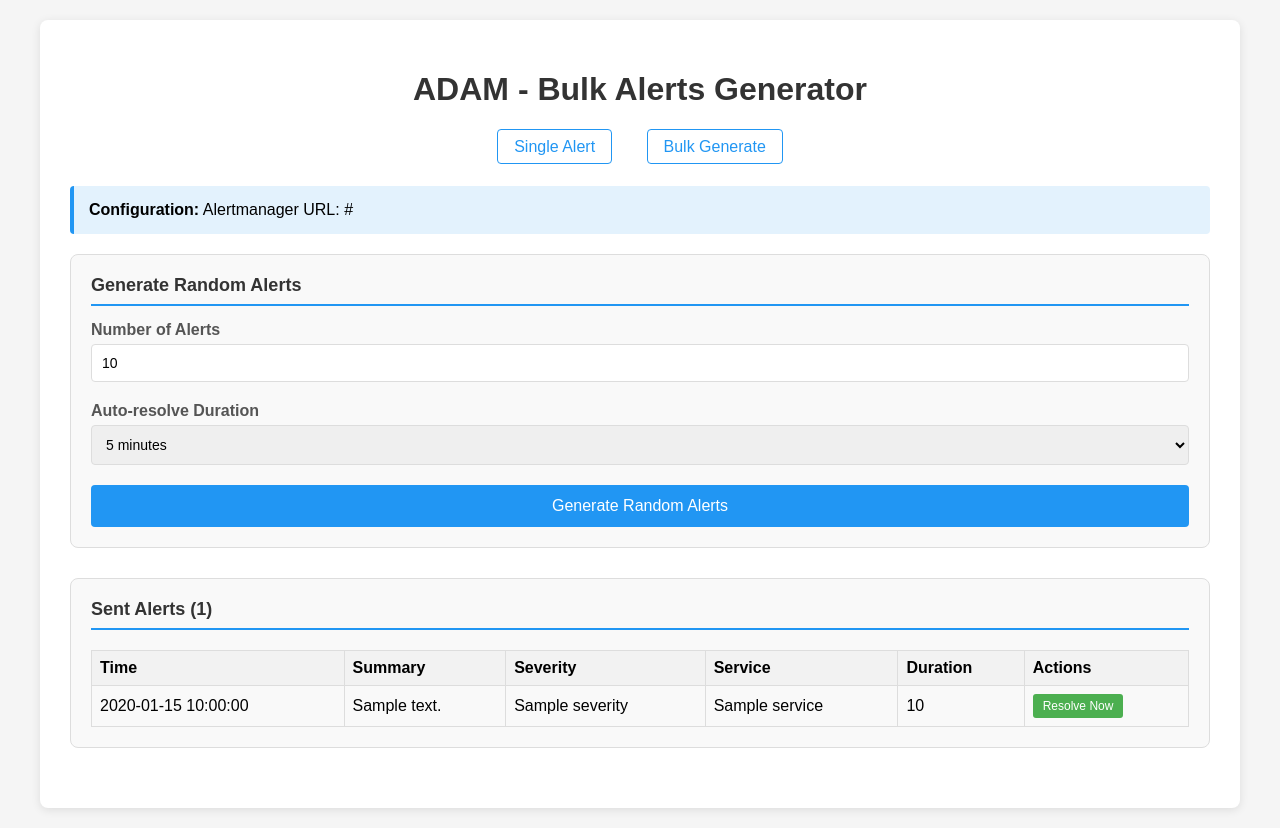
After one commit to eslupmi/adam, a FastAPI app: template templates/bulk_generate.html in a window 1280 px wide. The commit adds this page. Run offline with FastAPI, Linux system fonts and the light colour scheme; the template is opened without the code that fills it: most values are stand-ins (such as "Sample title", 1, 10 or a date in 2020).

Commit message:
Update ADAM

```diff
--- a/app.py
+++ b/app.py
@@ -5,6 +5,7 @@ from fastapi.staticfiles import StaticFiles
 import json
 import os
 import asyncio
+import uuid
 from datetime import datetime, timedelta
 from typing import List, Optional
 import uvicorn
@@ -17,6 +18,9 @@ ALERTMANAGER_URL = os.environ.get('ALERTMANAGER_URL', 'http://localhost:9093')
 
 # File to store form history
 HISTORY_FILE = 'form_history.json'
+
+# File to store sent alerts for auto-resolve
+SENT_ALERTS_FILE = 'sent_alerts.json'
 
 # Templates
 templates = Jinja2Templates(directory="templates")
@@ -310,6 +314,23 @@ async def send_alert(
     )
 
     if success:
+        # Generate unique alert ID
+        alert_id = str(uuid.uuid4())
+
+        # Save alert info for later resolve
+        alert_info = {
+            'id': alert_id,
+            'summary': summary.strip(),
+            'description': description.strip(),
+            'severity': severity.strip(),
+            'service': service.strip(),
+            'duration': duration.strip(),
+            'custom_labels': custom_labels,
+            'custom_annotations': custom_annotations,
+            'sent_at': datetime.utcnow().isoformat()
+        }
+        add_sent_alert(alert_info)
+
         # Start auto-resolve task
         asyncio.create_task(auto_resolve_alert(
             duration.strip(),
@@ -363,6 +384,156 @@ async def send_alert(
             }
         })
 
+def load_sent_alerts():
+    """Load sent alerts from JSON file"""
+    if os.path.exists(SENT_ALERTS_FILE):
+        try:
+            with open(SENT_ALERTS_FILE, 'r') as f:
+                return json.load(f)
+        except:
+            pass
+    return []
+
+def save_sent_alerts(alerts):
+    """Save sent alerts to JSON file"""
+    with open(SENT_ALERTS_FILE, 'w') as f:
+        json.dump(alerts, f, indent=2)
+
+def add_sent_alert(alert_info):
+    """Add alert to sent alerts list"""
+    alerts = load_sent_alerts()
+    alerts.append(alert_info)
+    save_sent_alerts(alerts)
+
+def get_sent_alerts():
+    """Get all sent alerts"""
+    return load_sent_alerts()
+
+def resolve_sent_alert(alert_id):
+    """Resolve a specific sent alert"""
+    alerts = load_sent_alerts()
+    for alert in alerts:
+        if alert.get('id') == alert_id:
+            # Send resolved alert
+            success, message = send_resolved_alert_with_curl(
+                alert['summary'],
+                alert['description'],
+                alert['severity'],
+                alert['service'],
+                alert.get('custom_labels', {}),
+                alert.get('custom_annotations', {})
+            )
+            if success:
+                # Remove from sent alerts
+                alerts = [a for a in alerts if a.get('id') != alert_id]
+                save_sent_alerts(alerts)
+                return True, "Alert resolved successfully"
+            else:
+                return False, message
+    return False, "Alert not found"
+
+@app.get("/bulk-generate", response_class=HTMLResponse)
+async def bulk_generate_page(request: Request):
+    """Bulk generate alerts page"""
+    sent_alerts = get_sent_alerts()
+    return templates.TemplateResponse("bulk_generate.html", {
+        "request": request,
+        "alertmanager_url": ALERTMANAGER_URL,
+        "sent_alerts": sent_alerts
+    })
+
+@app.post("/bulk-generate", response_class=HTMLResponse)
+async def bulk_generate_alerts(
+    request: Request,
+    count: int = Form(10),
+    duration: str = Form("5m")
+):
+    """Generate multiple random alerts"""
+    import random
+
+    # Random words for summaries and descriptions
+    summary_words = [
+        "Database", "Connection", "Memory", "CPU", "Disk", "Network", "Service", "API", "Cache", "Queue",
+        "Timeout", "Error", "Failure", "Warning", "Critical", "High", "Low", "Medium", "Overflow", "Underflow"
+    ]
+
+    description_words = [
+        "is experiencing issues", "has high latency", "is running out of resources", "is not responding",
+        "has exceeded threshold", "is down", "is slow", "is overloaded", "has errors", "needs attention",
+        "requires maintenance", "is unstable", "has performance problems", "is failing", "is degraded"
+    ]
+
+    # Random service names
+    service_names = [
+        "auth-service", "api-gateway", "user-service", "payment-service", "notification-service",
+        "database-service", "cache-service", "queue-service", "storage-service", "monitoring-service",
+        "frontend-app", "backend-api", "mobile-api", "admin-panel", "analytics-service",
+        "search-service", "email-service", "sms-service", "file-service", "log-service"
+    ]
+
+    severities = ["info", "warning", "critical"]
+
+    generated_count = 0
+    errors = []
+
+    for i in range(count):
+        try:
+            # Generate random alert data
+            summary = f"{random.choice(summary_words)} {random.choice(summary_words)}"
+            description = f"{summary} {random.choice(description_words)}"
+            severity = random.choice(severities)
+            service = random.choice(service_names)
+
+            # Send alert
+            success, message = send_alert_with_curl(
+                summary, description, severity, duration, service, {}, {}
+            )
+
+            if success:
+                # Generate unique alert ID
+                alert_id = str(uuid.uuid4())
+
+                # Save alert info
+                alert_info = {
+                    'id': alert_id,
+                    'summary': summary,
+                    'description': description,
+                    'severity': severity,
+                    'service': service,
+                    'duration': duration,
+                    'custom_labels': {},
+                    'custom_annotations': {},
+                    'sent_at': datetime.utcnow().isoformat()
+                }
+                add_sent_alert(alert_info)
+
+                # Start auto-resolve task
+                asyncio.create_task(auto_resolve_alert(
+                    duration, summary, description, severity, service, {}, {}
+                ))
+
+                generated_count += 1
+            else:
+                errors.append(f"Alert {i+1}: {message}")
+
+        except Exception as e:
+            errors.append(f"Alert {i+1}: {str(e)}")
+
+    sent_alerts = get_sent_alerts()
+    return templates.TemplateResponse("bulk_generate.html", {
+        "request": request,
+        "alertmanager_url": ALERTMANAGER_URL,
+        "sent_alerts": sent_alerts,
+        "message": f"Generated {generated_count} alerts successfully" + (f". Errors: {len(errors)}" if errors else ""),
+        "message_type": "success" if generated_count > 0 else "error"
+    })
+
+@app.post("/resolve-alert/{alert_id}")
+async def resolve_alert_endpoint(alert_id: str):
+    """Resolve a specific alert"""
+    success, message = resolve_sent_alert(alert_id)
+    return {"success": success, "message": message}
+
 if __name__ == "__main__":
     port = int(os.environ.get("ADAM_PORT", 5067))
     uvicorn.run(app, host="0.0.0.0", port=port)
--- /dev/null
+++ b/templates/bulk_generate.html
@@ -0,0 +1,262 @@
+<!DOCTYPE html>
+<html>
+<head>
+    <title>ADAM - Bulk Alerts Generator</title>
+    <style>
+        body {
+            font-family: Arial, sans-serif;
+            max-width: 1200px;
+            margin: 0 auto;
+            padding: 20px;
+            background-color: #f5f5f5;
+        }
+        .container {
+            background: white;
+            padding: 30px;
+            border-radius: 8px;
+            box-shadow: 0 2px 10px rgba(0,0,0,0.1);
+        }
+        h1 {
+            color: #333;
+            text-align: center;
+            margin-bottom: 30px;
+        }
+        .nav-links {
+            text-align: center;
+            margin-bottom: 30px;
+        }
+        .nav-links a {
+            color: #2196F3;
+            text-decoration: none;
+            margin: 0 15px;
+            padding: 8px 16px;
+            border: 1px solid #2196F3;
+            border-radius: 4px;
+        }
+        .nav-links a:hover {
+            background-color: #2196F3;
+            color: white;
+        }
+        .form-section {
+            margin-bottom: 30px;
+            border: 1px solid #ddd;
+            padding: 20px;
+            border-radius: 8px;
+            background-color: #f9f9f9;
+        }
+        .section-title {
+            font-size: 18px;
+            font-weight: bold;
+            color: #333;
+            margin-bottom: 15px;
+            padding-bottom: 8px;
+            border-bottom: 2px solid #2196F3;
+        }
+        .form-group {
+            margin-bottom: 20px;
+        }
+        label {
+            display: block;
+            margin-bottom: 5px;
+            font-weight: bold;
+            color: #555;
+        }
+        input[type="number"], input[type="text"], select {
+            width: 100%;
+            padding: 10px;
+            border: 1px solid #ddd;
+            border-radius: 4px;
+            font-size: 14px;
+            box-sizing: border-box;
+        }
+        .submit-btn {
+            background: #2196F3;
+            color: white;
+            border: none;
+            padding: 12px 24px;
+            border-radius: 4px;
+            cursor: pointer;
+            font-size: 16px;
+            width: 100%;
+        }
+        .submit-btn:hover {
+            background: #1976D2;
+        }
+        .alert {
+            padding: 10px;
+            margin-bottom: 20px;
+            border-radius: 4px;
+        }
+        .alert-success {
+            background-color: #d4edda;
+            color: #155724;
+            border: 1px solid #c3e6cb;
+        }
+        .alert-error {
+            background-color: #f8d7da;
+            color: #721c24;
+            border: 1px solid #f5c6cb;
+        }
+        .alerts-table {
+            width: 100%;
+            border-collapse: collapse;
+            margin-top: 20px;
+        }
+        .alerts-table th, .alerts-table td {
+            border: 1px solid #ddd;
+            padding: 8px;
+            text-align: left;
+        }
+        .alerts-table th {
+            background-color: #f2f2f2;
+            font-weight: bold;
+        }
+        .alerts-table tr:nth-child(even) {
+            background-color: #f9f9f9;
+        }
+        .resolve-btn {
+            background: #4CAF50;
+            color: white;
+            border: none;
+            padding: 5px 10px;
+            border-radius: 3px;
+            cursor: pointer;
+            font-size: 12px;
+        }
+        .resolve-btn:hover {
+            background: #45a049;
+        }
+        .severity-info {
+            background-color: #e3f2fd;
+            color: #1976d2;
+        }
+        .severity-warning {
+            background-color: #fff3e0;
+            color: #f57c00;
+        }
+        .severity-critical {
+            background-color: #ffebee;
+            color: #d32f2f;
+        }
+        .config-info {
+            background: #e3f2fd;
+            padding: 15px;
+            border-radius: 4px;
+            margin-bottom: 20px;
+            border-left: 4px solid #2196F3;
+        }
+    </style>
+    <script>
+        function resolveAlert(alertId) {
+            if (confirm('Are you sure you want to resolve this alert?')) {
+                fetch(`/resolve-alert/${alertId}`, {
+                    method: 'POST',
+                    headers: {
+                        'Content-Type': 'application/json',
+                    }
+                })
+                .then(response => response.json())
+                .then(data => {
+                    if (data.success) {
+                        alert('Alert resolved successfully!');
+                        location.reload();
+                    } else {
+                        alert('Failed to resolve alert: ' + data.message);
+                    }
+                })
+                .catch(error => {
+                    alert('Error resolving alert: ' + error);
+                });
+            }
+        }
+    </script>
+</head>
+<body>
+    <div class="container">
+        <h1>ADAM - Bulk Alerts Generator</h1>
+
+        <div class="nav-links">
+            <a href="/">Single Alert</a>
+            <a href="/bulk-generate">Bulk Generate</a>
+        </div>
+
+        <div class="config-info">
+            <strong>Configuration:</strong> Alertmanager URL: {{ alertmanager_url }}
+        </div>
+
+        {% if message %}
+            <div class="alert alert-{{ message_type }}">
+                {{ message }}
+            </div>
+        {% endif %}
+
+        <!-- Bulk Generate Section -->
+        <div class="form-section">
+            <div class="section-title">Generate Random Alerts</div>
+
+            <form method="POST">
+                <div class="form-group">
+                    <label for="count">Number of Alerts</label>
+                    <input type="number" id="count" name="count" value="10" min="1" max="100" required>
+                </div>
+
+                <div class="form-group">
+                    <label for="duration">Auto-resolve Duration</label>
+                    <select id="duration" name="duration" required>
+                        <option value="10s">10 seconds</option>
+                        <option value="1m">1 minute</option>
+                        <option value="5m" selected>5 minutes</option>
+                        <option value="15m">15 minutes</option>
+                        <option value="1h">1 hour</option>
+                        <option value="12h">12 hours</option>
+                    </select>
+                </div>
+
+                <button type="submit" class="submit-btn">Generate Random Alerts</button>
+            </form>
+        </div>
+
+        <!-- Sent Alerts Section -->
+        <div class="form-section">
+            <div class="section-title">Sent Alerts ({{ sent_alerts|length }})</div>
+
+            {% if sent_alerts %}
+                <table class="alerts-table">
+                    <thead>
+                        <tr>
+                            <th>Time</th>
+                            <th>Summary</th>
+                            <th>Severity</th>
+                            <th>Service</th>
+                            <th>Duration</th>
+                            <th>Actions</th>
+                        </tr>
+                    </thead>
+                    <tbody>
+                        {% for alert in sent_alerts %}
+                            <tr>
+                                <td>{{ alert.sent_at[:19] }}</td>
+                                <td>{{ alert.summary }}</td>
+                                <td>
+                                    <span class="severity-{{ alert.severity }}">
+                                        {{ alert.severity }}
+                                    </span>
+                                </td>
+                                <td>{{ alert.service }}</td>
+                                <td>{{ alert.duration }}</td>
+                                <td>
+                                    <button class="resolve-btn" onclick="resolveAlert('{{ alert.id }}')">
+                                        Resolve Now
+                                    </button>
+                                </td>
+                            </tr>
+                        {% endfor %}
+                    </tbody>
+                </table>
+            {% else %}
+                <p>No alerts sent yet.</p>
+            {% endif %}
+        </div>
+    </div>
+</body>
+</html>
```
Also changed, not shown: templates/index.html (+21 -0 lines), 1 other file.
